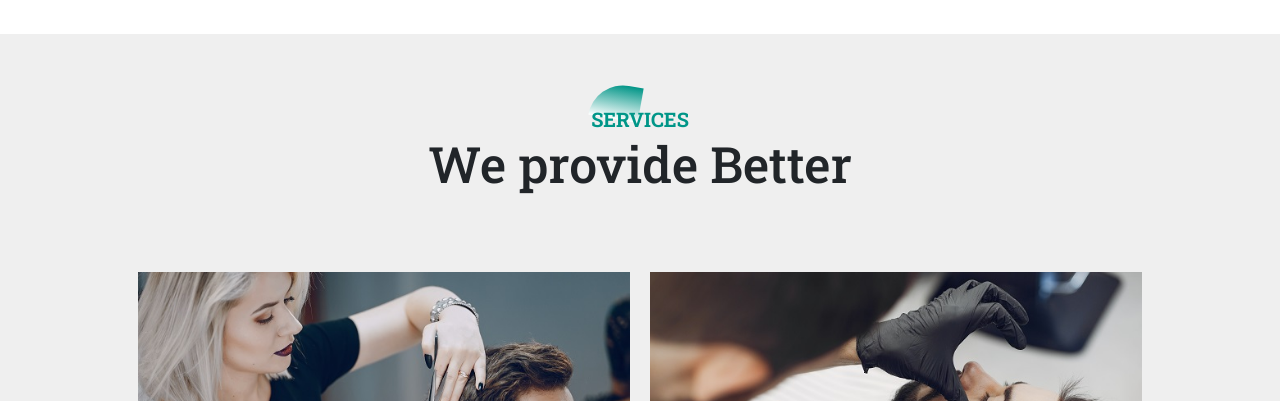
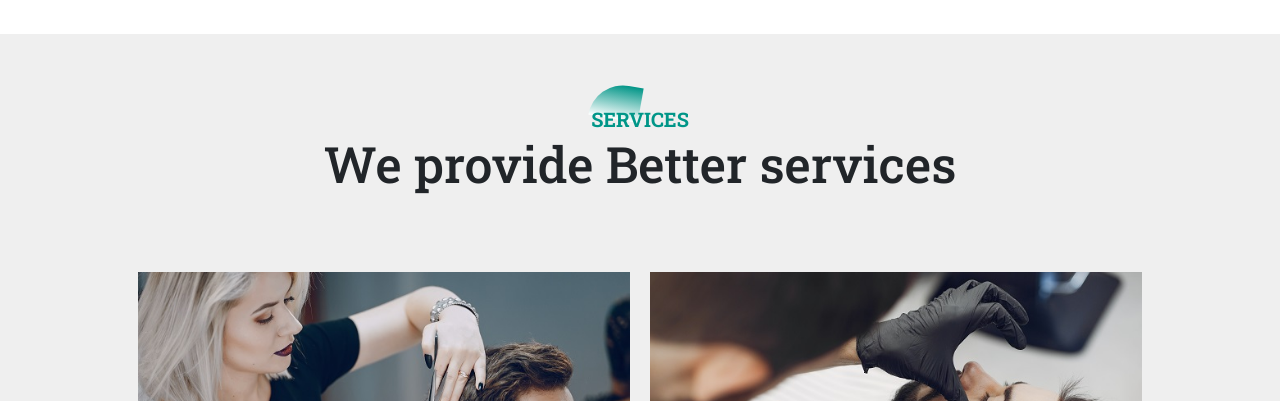
Before and after one commit to Uzair-Shaikh-1/Barber-Website, a plain HTML site: page index.html/index.html in a window 1280 px wide. Shown: the part 1560-1961 px from the top of the page. Drawn offline with nearby package versions, Linux system fonts and the light colour scheme; some packages are replaced by stand-ins of ours; a script that the page names is missing.

Commit message:
first commit

```diff
--- a/index.html/index.html
+++ b/index.html/index.html
@@ -94,7 +94,7 @@
     <section id="service">
         <div class="title-text">
             <p>SERVICES</p>
-            <h1>We provide Better </h1>
+            <h1>We provide Better services </h1>
         </div>
         <div class="service-box">
             <div class="single-service">
```
